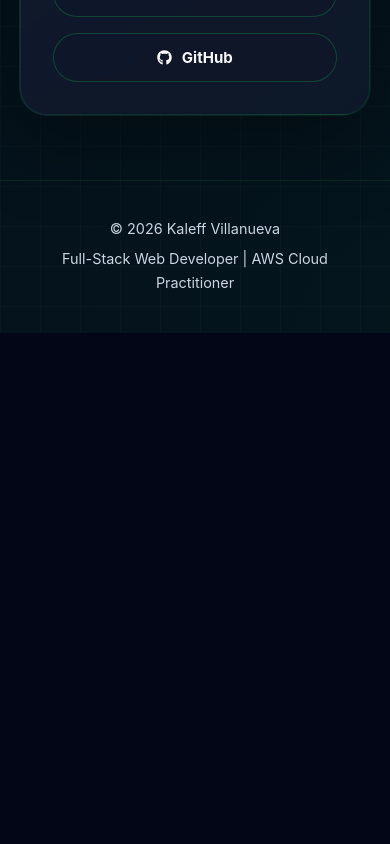
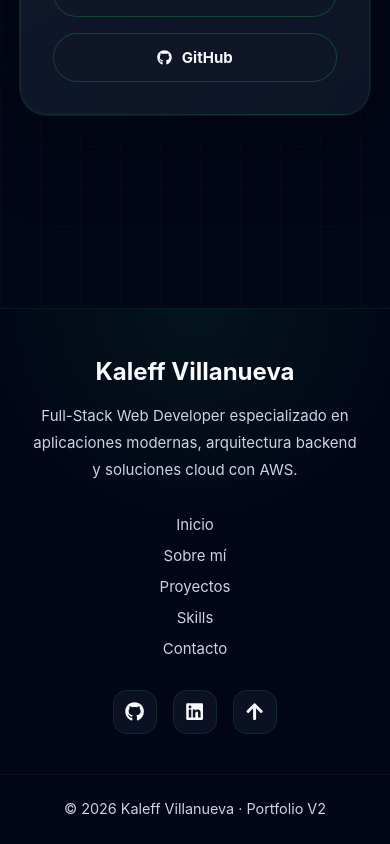
Before and after one commit to Kalef22/portfolio-v2, a React (Vite) app: page / in a window 390 px wide. Shown: the part 10054-10898 px from the top of the page. Before the commit the page ends 10387 px from the top, so only its background shows below. Built offline with nearby package versions, Linux system fonts and the light colour scheme.

Commit message:
feat(footer): añadir footer premium responsive

```diff
--- a/src/components/Footer.tsx
+++ b/src/components/Footer.tsx
@@ -1,8 +1,58 @@
+import { FaGithub, FaLinkedin, FaArrowUp } from "react-icons/fa";
+
 export function Footer() {
     return (
         <footer className="footer">
-            <p>© {new Date().getFullYear()} Kaleff Villanueva</p>
-            <p>Full-Stack Web Developer | AWS Cloud Practitioner</p>
+            <div className="footer-container">
+                <div className="footer-brand">
+                    <h3>Kaleff Villanueva</h3>
+
+                    <p>
+                        Full-Stack Web Developer especializado en aplicaciones
+                        modernas, arquitectura backend y soluciones cloud con
+                        AWS.
+                    </p>
+                </div>
+
+                <div className="footer-links">
+                    <a href="#hero">Inicio</a>
+                    <a href="#about">Sobre mí</a>
+                    <a href="#projects">Proyectos</a>
+                    <a href="#skills">Skills</a>
+                    <a href="#contact">Contacto</a>
+                </div>
+
+                <div className="footer-socials">
+                    <a
+                        href="https://github.com/Kalef22"
+                        target="_blank"
+                        rel="noreferrer"
+                        aria-label="GitHub"
+                    >
+                        <FaGithub />
+                    </a>
+
+                    <a
+                        href="https://www.linkedin.com/in/kaleff-villanueva-desarrollador-web-aws/"
+                        target="_blank"
+                        rel="noreferrer"
+                        aria-label="LinkedIn"
+                    >
+                        <FaLinkedin />
+                    </a>
+
+                    <a href="#hero" aria-label="Volver arriba">
+                        <FaArrowUp />
+                    </a>
+                </div>
+            </div>
+
+            <div className="footer-bottom">
+                <p>
+                    © {new Date().getFullYear()} Kaleff Villanueva · Portfolio
+                    V2
+                </p>
+            </div>
         </footer>
     );
 }
--- a/src/styles/global.css
+++ b/src/styles/global.css
@@ -71,16 +71,16 @@ body {
     background:
         linear-gradient(rgba(255, 255, 255, 0.015) 1px, transparent 1px),
         linear-gradient(90deg, rgba(255, 255, 255, 0.015) 1px, transparent 1px),
-        radial-gradient(
+        /* radial-gradient(
             circle at top left,
             rgba(34, 197, 94, 0.14),
             transparent 30%
-        ),
-        radial-gradient(
+        ), */
+        /* radial-gradient(
             circle at bottom right,
             rgba(34, 197, 94, 0.08),
             transparent 25%
-        ),
+        ), */
         var(--bg);
 
     background-size:
@@ -202,7 +202,7 @@ a:focus-visible {
     height: 360px;
 
     border-radius: 999px;
-    filter: blur(20px);
+    filter: blur(15px);
     opacity: 0.22;
 
     animation: orbFloat 16s ease-in-out infinite alternate;
@@ -1356,17 +1356,103 @@ contact-actions svg {
    ========================================================= */
 
 .footer {
-    padding: 2rem;
-
+    position: relative;
+    margin-top: 8rem;
+    border-top: 1px solid rgba(34, 197, 94, 0.12);
+    background:
+        radial-gradient(
+            circle at top,
+            rgba(34, 197, 94, 0.08),
+            transparent 40%
+        ),
+        rgba(2, 6, 23, 0.92);
+    overflow: hidden;
+}
+
+.footer-container {
+    display: grid;
+    grid-template-columns: 1.5fr 1fr 1fr;
+    gap: 2rem;
+    max-width: 1200px;
+    margin: 0 auto;
+    padding: 3rem 2rem 2.5rem;
+}
+
+.footer-brand h3 {
+    margin-bottom: 1rem;
+    font-size: 1.5rem;
+    color: var(--text);
+}
+
+.footer-brand p {
+    max-width: 420px;
     color: var(--text-muted);
-    text-align: center;
-    font-size: 0.9rem;
-
-    border-top: 1px solid rgba(34, 197, 94, 0.12);
+    line-height: 1.8;
+    max-width: 520px;
 }
 
 .footer p {
     margin: 0.3rem 0;
+}
+
+.footer a {
+    text-decoration: none;
+}
+
+.footer-links {
+    display: flex;
+    flex-direction: column;
+    gap: 0.75rem;
+}
+
+.footer-links a {
+    width: fit-content;
+    color: var(--text-muted);
+    transition: all 0.25s ease;
+}
+
+.footer-links a:hover {
+    color: var(--primary);
+    transform: translateX(4px);
+}
+
+.footer-socials {
+    display: flex;
+    align-items: flex-start;
+    gap: 1rem;
+}
+
+.footer-socials a {
+    display: flex;
+    align-items: center;
+    justify-content: center;
+    width: 44px;
+    height: 44px;
+    border: 1px solid rgba(34, 197, 94, 0.14);
+    border-radius: 14px;
+    background: rgba(15, 23, 42, 0.72);
+    color: var(--text);
+    font-size: 1.2rem;
+    transition: all 0.3s ease;
+    backdrop-filter: blur(10px);
+}
+
+.footer-socials a:hover {
+    transform: translateY(-4px);
+    color: var(--primary);
+    border-color: rgba(34, 197, 94, 0.4);
+    box-shadow: 0 10px 30px rgba(34, 197, 94, 0.16);
+}
+
+.footer-bottom {
+    padding: 1.1rem;
+    border-top: 1px solid rgba(34, 197, 94, 0.08);
+    text-align: center;
+}
+
+.footer-bottom p {
+    color: var(--text-muted);
+    font-size: 0.9rem;
 }
 
 /* =========================================================
@@ -1755,4 +1841,21 @@ contact-actions svg {
     .project-modal-content h3 {
         font-size: 1.5rem;
     }
-}
+
+    .footer-container {
+        grid-template-columns: 1fr;
+        text-align: center;
+    }
+
+    .footer-brand p {
+        margin: 0 auto;
+    }
+
+    .footer-links {
+        align-items: center;
+    }
+
+    .footer-socials {
+        justify-content: center;
+    }
+}
```
